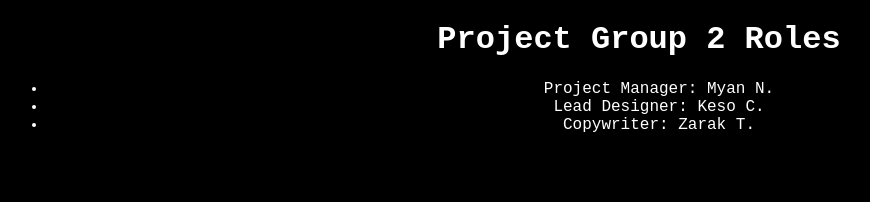
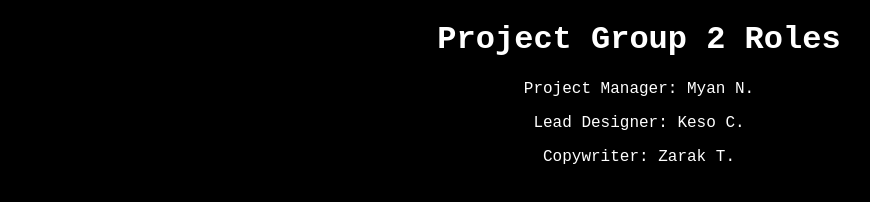
Before and after one commit to mngo118/mngo118.github.io, a plain HTML site: page weekly_assignment/index.html in a window 1280 px wide. Shown: the whole page, without its empty margins (1-871 px from the left). Drawn offline with Linux system fonts and the light colour scheme.

Commit message:
just a lil change

```diff
--- a/weekly_assignment/index.html
+++ b/weekly_assignment/index.html
@@ -11,11 +11,9 @@
 
 <body>
     <h1>Project Group 2 Roles</h1>
-    <ul>
-        <li>Project Manager: Myan N.</li>
-        <li>Lead Designer: Keso C.</li>
-        <li>Copywriter: Zarak T.</li>
-    </ul>
+    <p>Project Manager: Myan N.</p>
+    <p>Lead Designer: Keso C.</p>
+    <p>Copywriter: Zarak T.</p>
 
 </body>
 
```
